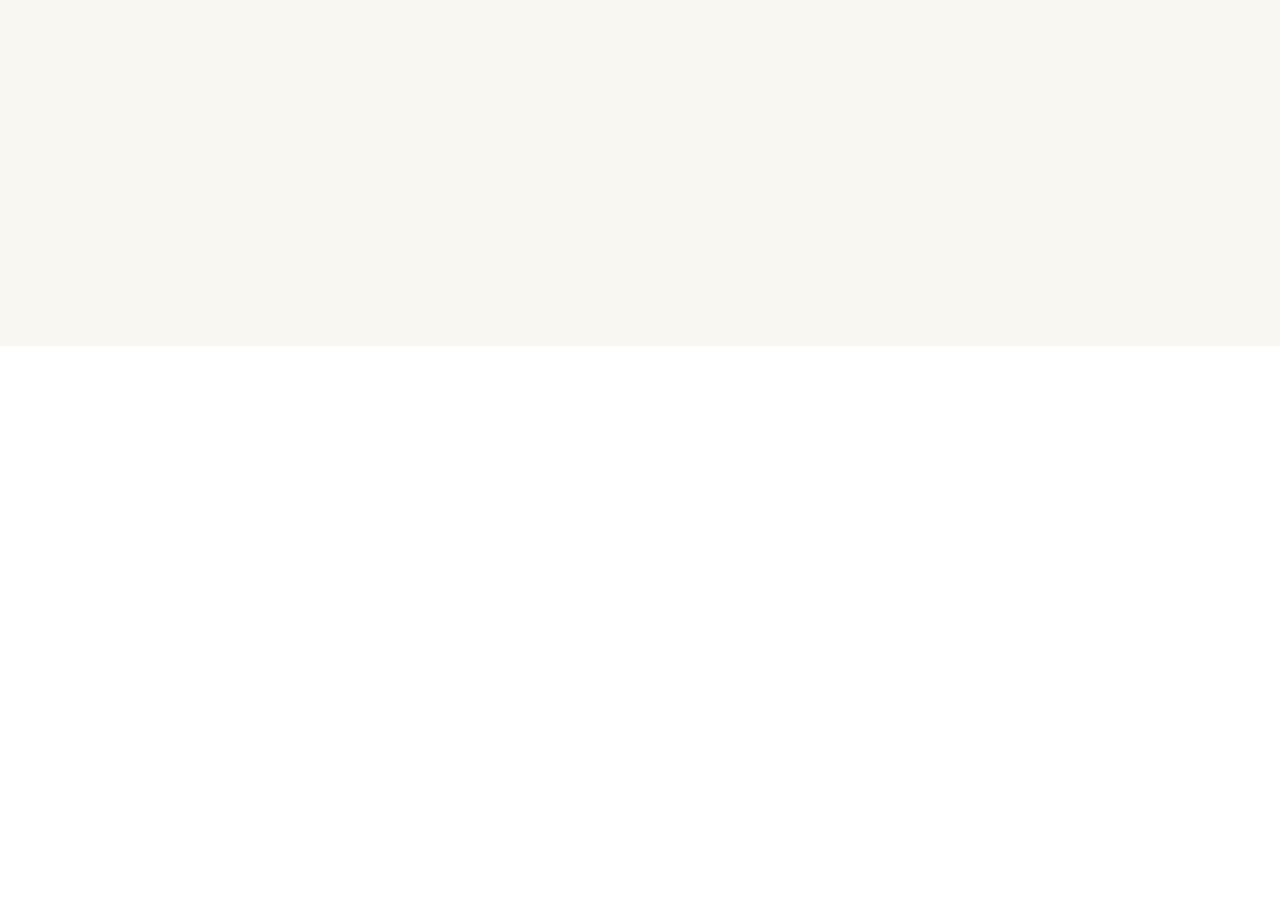
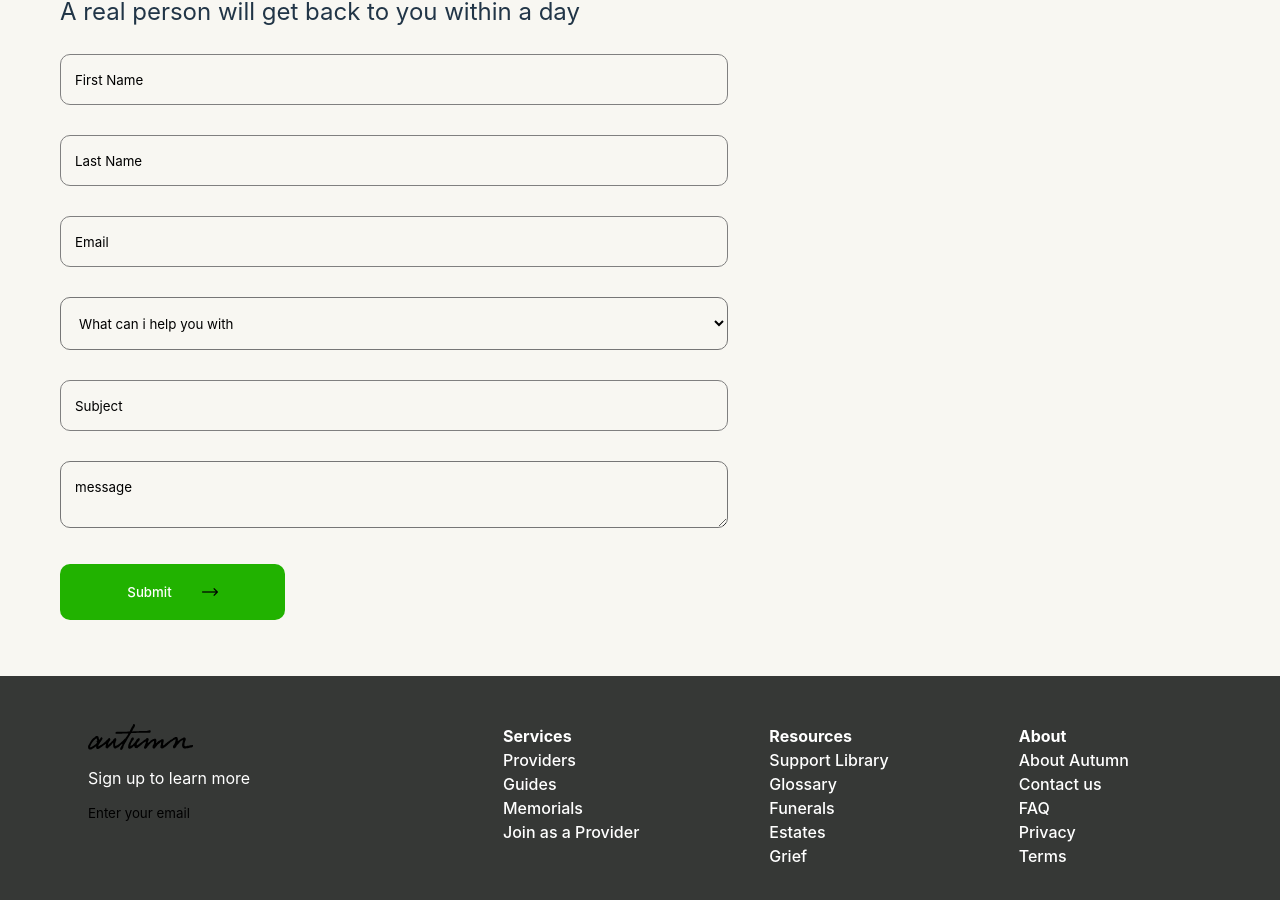
Before and after one commit to KessewaaDev/Assessments, a React (Vite) app: page /contact in a window 1280 px wide. Before the commit this address had no page. Shown: the part 454-1354 px from the top of the page. Before the commit the page ends 800 px from the top, so only its background shows below. Built offline with nearby package versions, Linux system fonts and the light colour scheme; a web font is replaced by a local one.

Commit message:
added Contact page and form, fixed provider and memorial components

```diff
--- a/src/App.css
+++ b/src/App.css
@@ -220,6 +220,10 @@ body{
   width: 100%;
   margin: 48px 0px;
 
+}
+
+.hero-content2 h2{
+  padding-top: 40px;
 }
 
 
@@ -617,6 +621,10 @@ body{
 
 }
 
+.m-group button{
+  margin-bottom: 30px;
+}
+
 .footer-container{
   width: 100%;
   background-color: #363836;
@@ -627,20 +635,43 @@ body{
   width: 100%;
   padding: 48px 32px;
   display: flex;
+  gap: 200px;
 
 }
 
+
 .f-group img{
   width: 105px;
+  padding-bottom: 10px;
 }
 
 .f-group p{
   color: #fff;
+  padding-bottom: 10px;
 }
+
+.f-group input::placeholder{
+  color: #000;
+
+}
+.f-group input:hover{
+  width: 250px;
+  padding: 16.5px 14px;
+  border-radius: 14px;
+  border: 1px solid #000;
+  background-color: #363836;
+}
+
+.f-group input{
+  background: none;
+  border: none;
+}
+
 
 .flist ul{
   list-style: none;
   color: #fff;
+  padding-bottom: 10px;
 
 }
 
@@ -824,6 +855,14 @@ body{
   padding: 0px 56px;
 }
 
+.fm-container button img{
+  width: 20px;
+
+
+
+
+}
+
 .fm-subcontain{
   width: 100%;
   margin: 96px 0px 48px;
@@ -923,3 +962,91 @@ body{
 .sm-group button{
   margin-top: 30px;
 }
+
+
+.cf-container{
+  width:100% ;
+  max-width: 0px 32.33px;
+  padding: 0px 56px;
+}
+
+.cf-subcontain{
+  width: 100%;
+  margin: 96px 0px 48px;
+}
+
+.cf-subcontain h1{
+  width: 560px;
+  margin: 16px 0px 32px;
+  font-size: 80px;
+  font-weight: none;
+  padding: 64px 48px 0px 0px
+
+}
+
+.cf-subcontain p{
+  width: 668px;
+  font-size: 24px;
+  margin: 24px 0px;
+
+}
+
+.cf-group{
+  width: 720px;
+  margin: 0px 0px 48px;
+  padding: 0px 48px 0px 4px;
+}
+
+.cf-group input{
+  width: 668px;
+  padding: 16.5px 14px;
+  border-radius: 10px;
+  border: 1px solid gray;
+  margin-bottom: 30px;
+  background-color: #F8F7F2;
+
+
+
+}
+
+
+.cf-group input::placeholder{
+  color: #000;
+}
+
+.cf-group textarea{
+  width: 668px;
+  padding:16.5px 14px ;
+  border-radius: 10px;
+  background-color:#F8F7F2;
+}
+
+.cf-group textarea::placeholder{
+  color: #000;
+}
+
+.cf-group select{
+  width: 668px;
+  padding: 16.5px 14px;
+  border-radius: 10px;
+  margin-bottom: 30px;
+  background-color: #F8F7F2;
+}
+
+.cf-group button{
+  margin-top: 30px;
+}
+
+.f-groups{
+  display: flex;
+  gap: 130px;
+  justify-content: center;
+
+}
+
+.f-groups a{
+  color: #fff;
+}
+.f-groups h4{
+  color: #fff;
+}
--- a/src/App.jsx
+++ b/src/App.jsx
@@ -16,6 +16,7 @@ import SettleEstate from './pages/SettleEstate'
 import Supportmental from './pages/Supportmental'
 import Plan from './pages/Plan'
 import About from './pages/About'
+import Contact from './pages/Contact'
 
 function App() {
   const router = createBrowserRouter(
@@ -31,6 +32,7 @@ function App() {
          <Route path='guides/immediately-after-death' element={<Deathguide />} />
         <Route path='guides/funeral-planning' element={<Funeralguide />} />
         <Route path = 'about' element = {<About />} />
+        <Route path = 'contact' element= {<Contact />}/>
 
 
       </Route>
--- /dev/null
+++ b/src/ContactForm.jsx
@@ -0,0 +1,45 @@
+
+import React from 'react'
+import { useState } from 'react'
+import Button from './Button'
+import './App.css'
+
+
+const ContactForm = () => {
+  return (
+    <div className='cf-container'>
+        <div className='cf-subcontain'>
+            <h1>Contact us at anytime</h1>
+
+            <div className='cf-group'>
+                <p>A real person will get back to you within a day</p>
+
+                <form >
+                <input type='text' placeholder='First Name' required/><br/>
+                <input type='text' placeholder='Last Name' required /><br/>
+                <input type='email' placeholder='Email' required /><br/>
+                <select id="country" name="country" required><br/>
+               <option value="">What can i help you with</option>
+               <option value="ghana">Ghana</option>
+                <option value="nigeria">Nigeria</option>
+               <option value="kenya">Kenya</option>
+              <option value="south-africa">South Africa</option>
+            </select><br/>
+            <input type='text' placeholder='Subject' required /><br/>
+            <textarea placeholder='message'></textarea>
+            <Button value= "Submit" />
+
+
+                </form>
+
+
+            </div>
+
+
+        </div>
+
+    </div>
+  )
+}
+
+export default ContactForm
--- a/src/FirstProviderpage.jsx
+++ b/src/FirstProviderpage.jsx
@@ -19,7 +19,7 @@ const FirstProviderpage = () => {
 
         <div className='provider-container'>
 
-                <p>We couldn't find a provider near you. But don't worry, please <a>contact us</a> and we'll personally help you find the support you need.</p>
+                <p>We couldn't find a provider near you. But don't worry, please <a href='/contact'>contact us</a> and we'll personally help you find the support you need.</p>
 
 
 
--- a/src/Footer.jsx
+++ b/src/Footer.jsx
@@ -15,6 +15,36 @@ const Footer = () => {
                 <input type='email' placeholder='Enter your email'/>
 
             </div>
+            <div className='f-subgroup'>
+              <div className='f-groups'>
+                <div>
+                  <h4>Services</h4>
+                  <Link to='/providers'>Providers</Link><br/>
+                  <Link to ='/guides'>Guides</Link><br/>
+                  <Link to='/memorials'>Memorials</Link><br/>
+                  <Link to= '/contact'>Join as a Provider</Link>
+                </div>
+
+                <div>
+                  <h4>Resources</h4>
+                  <Link>Support Library</Link><br/>
+                  <Link>Glossary</Link><br/>
+                  <Link>Funerals</Link><br/>
+                  <Link>Estates</Link><br/>
+                  <Link>Grief</Link><br/>
+                </div>
+
+                <div>
+                  <h4>About</h4>
+                  <Link to='/about'>About Autumn</Link><br/>
+                  <Link to='/contact'>Contact us</Link><br/>
+                  <Link>FAQ</Link><br/>
+                  <Link>Privacy</Link><br/>
+                  <Link>Terms</Link><br/>
+                </div>
+              </div>
+
+            </div>
 
         </div>
 
--- a/src/SecondMemorial.jsx
+++ b/src/SecondMemorial.jsx
@@ -10,7 +10,7 @@ const SecondMemorial = () => {
                 <div className='sm-subgroup'>
                     <h2>Autumn has what you need to manage life after loss</h2>
                     <p>Navigating life after a death and need more support ? Contact us and we'll help for free. </p>
-                    <Button value="Contact us" to ="/contact" />
+                    <Button value="Contact us" to ='/contact' />
 
                 </div>
 
--- /dev/null
+++ b/src/pages/Contact.jsx
@@ -0,0 +1,14 @@
+import React from 'react'
+import ContactForm from '../ContactForm'
+import Footer from '../Footer'
+
+const Contact = () => {
+  return (
+    <div>
+        <ContactForm/>
+        <Footer />
+    </div>
+  )
+}
+
+export default Contact
```
